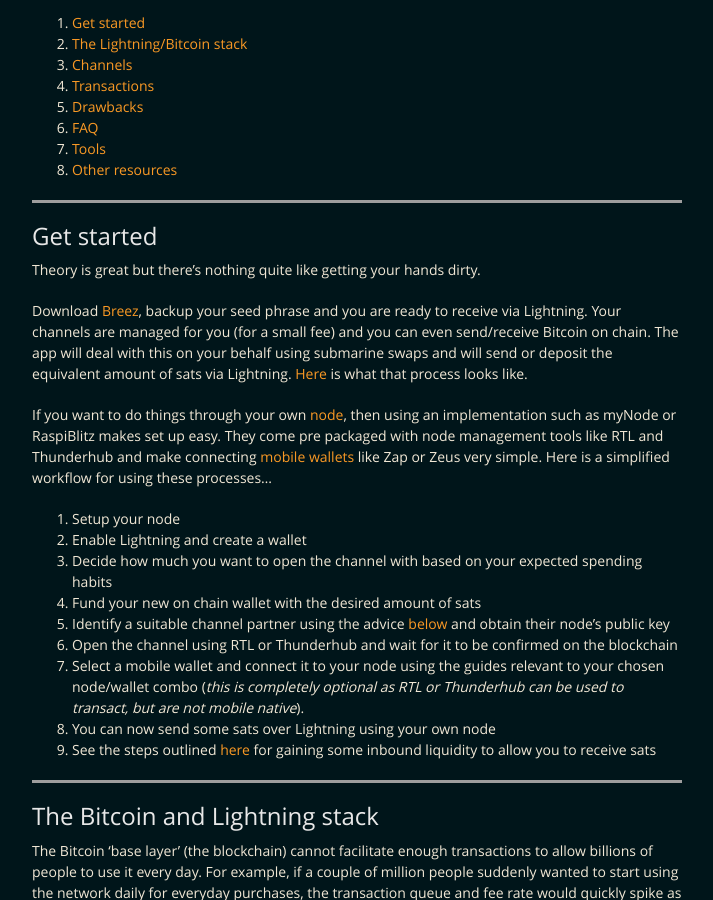
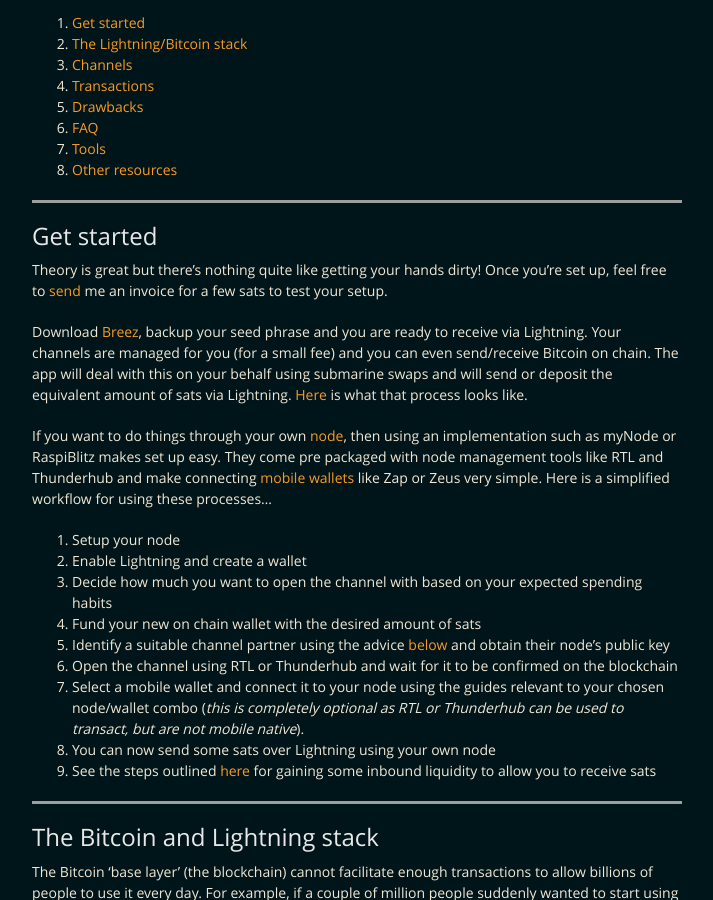
Before and after one commit to BitcoinQnA/ln-guide, a Jekyll site: the page built from index.md, in a window 1280 px wide and 900 px high, scrolled down 572 px, cut to the strip 0-900 px from the top of the window. Shown: the whole strip, without its empty margins (283-996 px from the left). Built offline with Jekyll 4.4.1, drawn with Linux system fonts in a browser that asks for light colours; grey boxes are pictures that could not be loaded.

Commit message:
Update index.md

```diff
--- a/index.md
+++ b/index.md
@@ -25,7 +25,7 @@ This page aims to help people understand a little more on the mechanics of Light
 
 ## Get started
 
-Theory is great but there's nothing quite like getting your hands dirty.
+Theory is great but there's nothing quite like getting your hands dirty! Once you're set up, feel free to [send](https://bitcoiner.guide/#get-in-touch) me an invoice for a few sats to test your setup.
 
 Download [Breez](Https://Breez.technology), backup your seed phrase and you are ready to receive via Lightning. Your channels are managed for you (for a small fee) and you can even send/receive Bitcoin on chain. The app will deal with this on your behalf using submarine swaps and will send or deposit the equivalent amount of sats via Lightning. [Here](https://youtu.be/5zhW7ilOjWg) is what that process looks like.
 
```
